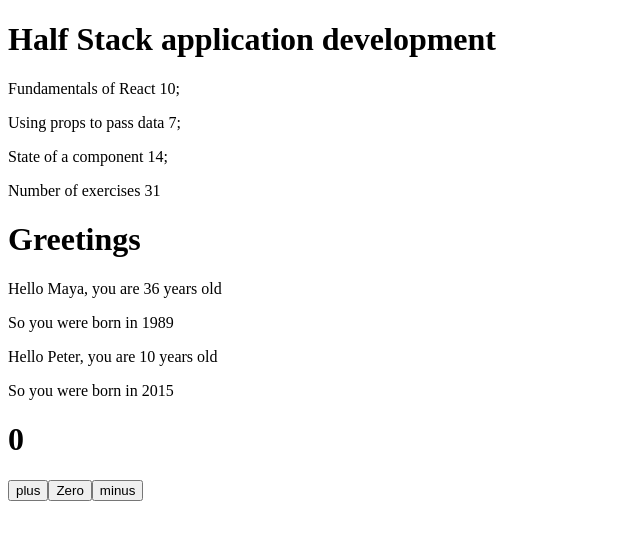
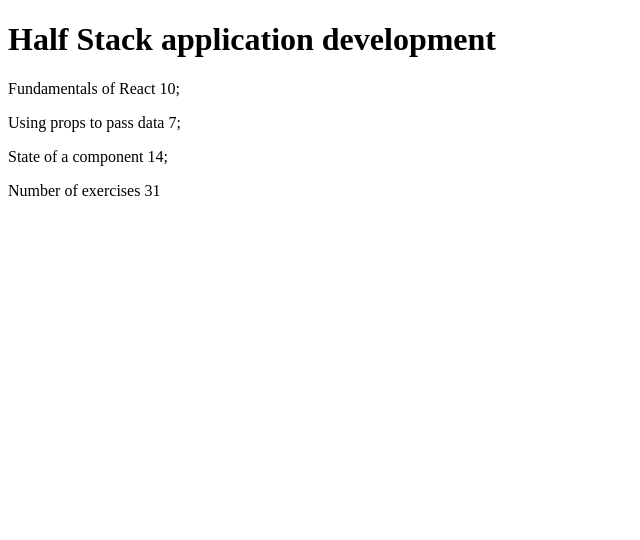
Before and after one commit to Lil-Code30/full-stack-open-course, a React (Vite) app in the folder part-1/courseinfo/: page / in a window 1280 px wide. Shown: the top 540 px of the page, without its empty margins (0-640 px from the left). Built offline with nearby package versions, Linux system fonts and the light colour scheme.

Commit message:
back to Exercises 1.3.-1.5.

```diff
--- a/part-1/courseinfo/src/App.jsx
+++ b/part-1/courseinfo/src/App.jsx
@@ -1,12 +1,4 @@
-import { useState } from "react";
-
-import DisplayCounter from "./components/DisplayCounter";
-import Button from "./components/Button";
-
 function App() {
-  const name = "Peter";
-  const age = 10;
-
   const course = {
     name: "Half Stack application development",
     parts: [
@@ -24,8 +16,6 @@
       },
     ],
   };
-
-  const [counter, setCounter] = useState(0);
 
   // All components here
 
@@ -74,9 +64,6 @@
       </p>
     );
   };
-  const increaseByOne = () => setCounter(counter + 1);
-  const setToZero = () => setCounter(0);
-  const decreaseByOne = () => setCounter(counter - 1);
 
   return (
     <>
@@ -85,17 +72,6 @@
         <Content parts={course.parts} />
         <Total parts={course.parts} />
       </div>
-      <div>
-        <h1>Greetings</h1>
-        <Hello name="Maya" age={26 + 10} />
-        <Hello name={name} age={age} />
-      </div>
-      <div>
-        <DisplayCounter counter={counter} />
-        <Button text="plus" onClick={increaseByOne} />
-        <Button text="Zero" onClick={setToZero} />
-        <Button text="minus" onClick={decreaseByOne} />
-      </div>
     </>
   );
 }
```
